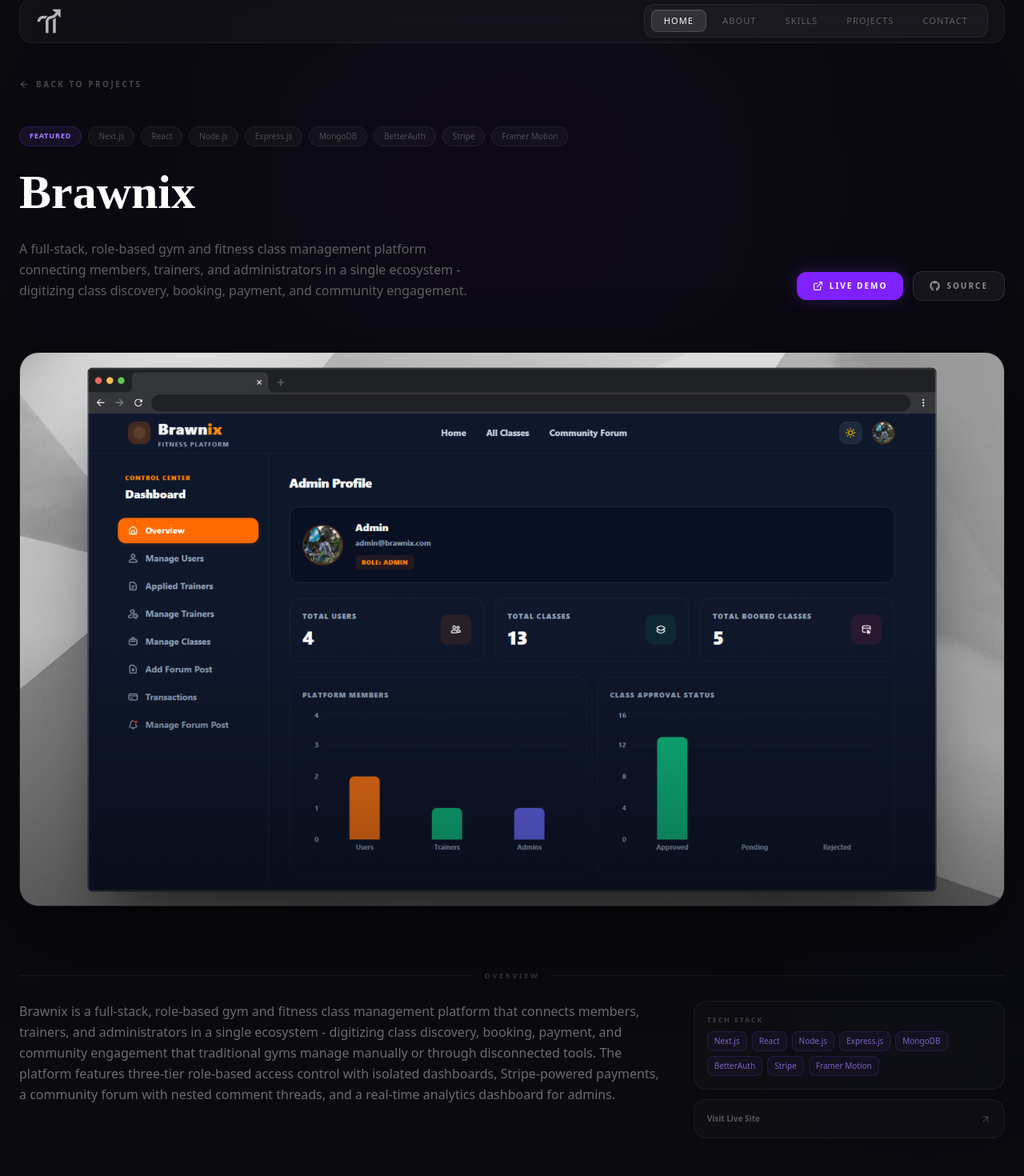
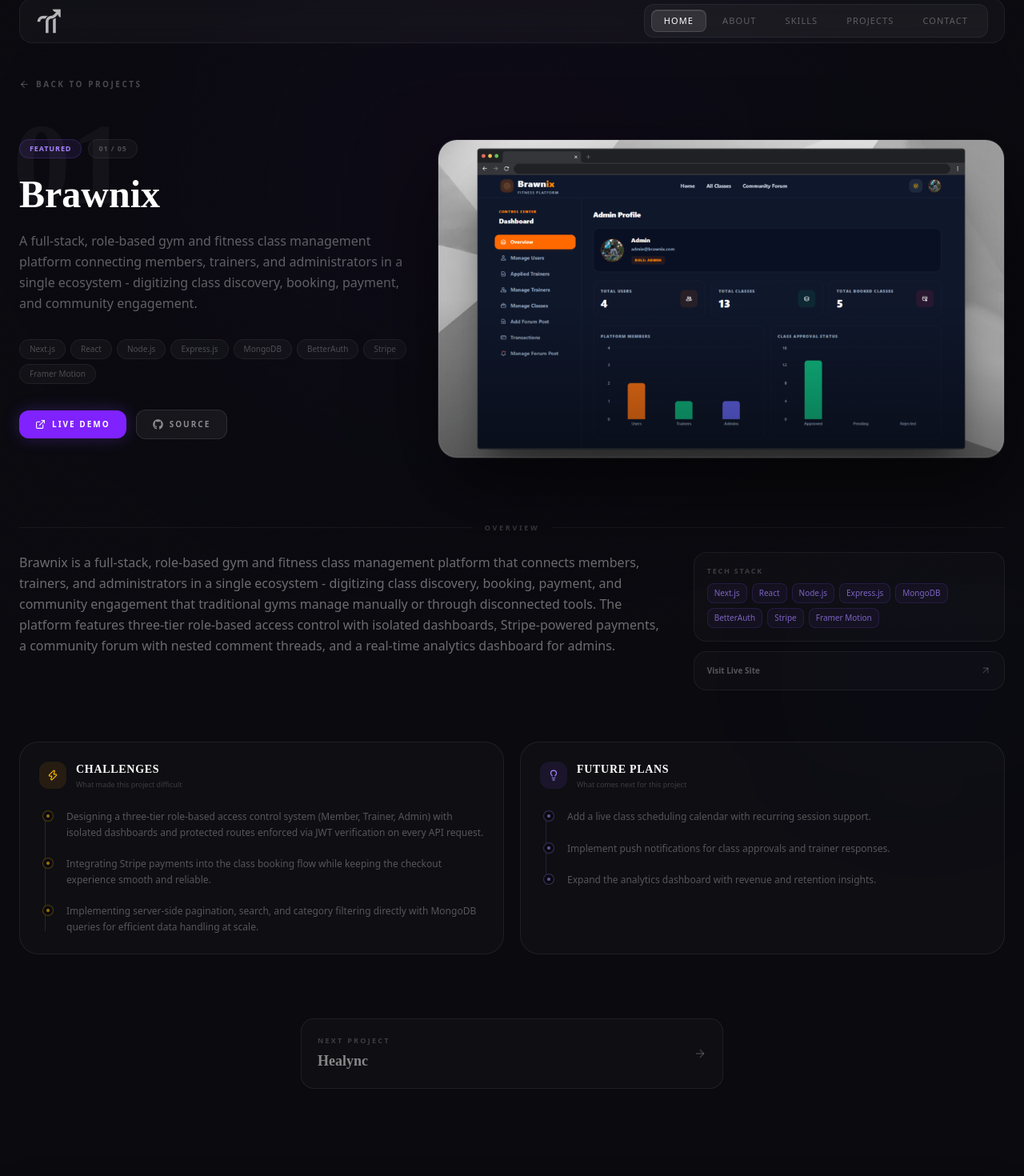
Before and after one commit to tawchifulislam/portfolio, a Next.js app: page /projects/1 in a window 1280 px wide. Shown: the part 18-1488 px from the top of the page at 80% size. Built offline with nearby package versions, Linux system fonts and the light colour scheme.

Commit message:
refactor: add mouse interaction and navigation to ProjectDetail

```diff
--- a/src/app/projects/[id]/ProjectDetail.jsx
+++ b/src/app/projects/[id]/ProjectDetail.jsx
@@ -1,6 +1,7 @@
 'use client';
 
-import { motion } from 'framer-motion';
+import { useRef } from 'react';
+import { motion, useMotionValue, useSpring } from 'framer-motion';
 import Image from 'next/image';
 import Link from 'next/link';
 import {
@@ -9,25 +10,56 @@ import {
   Lightbulb,
   Zap,
   ArrowUpRight,
+  ArrowRight,
 } from 'lucide-react';
 import { FaGithub } from 'react-icons/fa';
 import { variants } from '@/lib/constants';
 
-export default function ProjectDetail({ project }) {
+export default function ProjectDetail({ project, index, total, nextProject }) {
+  const imageRef = useRef(null);
+  const rotateX = useSpring(useMotionValue(0), { stiffness: 150, damping: 20 });
+  const rotateY = useSpring(useMotionValue(0), { stiffness: 150, damping: 20 });
+
   if (!project) return null;
+
+  function handleMouseMove(e) {
+    const bounds = imageRef.current.getBoundingClientRect();
+    const px = (e.clientX - bounds.left) / bounds.width - 0.5;
+    const py = (e.clientY - bounds.top) / bounds.height - 0.5;
+    rotateY.set(px * 8);
+    rotateX.set(py * -8);
+  }
+
+  function handleMouseLeave() {
+    rotateX.set(0);
+    rotateY.set(0);
+  }
 
   return (
     <main className="relative min-h-screen overflow-hidden">
+      {/* Grain texture */}
+      <svg className="fixed inset-0 w-full h-full opacity-[0.025] pointer-events-none mix-blend-overlay z-0">
+        <filter id="grain">
+          <feTurbulence
+            type="fractalNoise"
+            baseFrequency="0.85"
+            numOctaves="3"
+            stitchTiles="stitch"
+          />
+        </filter>
+        <rect width="100%" height="100%" filter="url(#grain)" />
+      </svg>
+
       <div className="absolute top-0 left-1/2 -translate-x-1/2 w-200 h-125 bg-violet-600/4 rounded-full blur-[150px] pointer-events-none" />
       <div className="absolute bottom-1/3 right-0 w-64 h-64 bg-indigo-600/3 rounded-full blur-[100px] pointer-events-none" />
 
-      <div className="relative w-full pt-28 pb-16 px-4 sm:px-6">
+      <div className="relative w-full pt-28 px-4 sm:px-6">
         <div className="max-w-7xl mx-auto">
           <motion.div
             initial={{ opacity: 0, x: -16 }}
             animate={{ opacity: 1, x: 0 }}
             transition={{ duration: 0.4 }}
-            className="mb-10"
+            className="mb-14"
           >
             <Link
               href="/#projects"
@@ -41,27 +73,36 @@ export default function ProjectDetail({ project }) {
             </Link>
           </motion.div>
 
+          {/* Hero: two-column with layered index numeral */}
+          <div className="grid grid-cols-1 lg:grid-cols-12 gap-10 lg:gap-6 mb-20">
+            <div className="lg:col-span-5 relative">
+              {index && (
+                <span
+                  aria-hidden
+                  className="absolute -top-10 -left-2 text-[7rem] sm:text-[9rem] font-black font-[--font-syne] text-white/[0.035] leading-none select-none pointer-events-none"
+                >
+                  {String(index).padStart(2, '0')}
+                </span>
+              )}
+
               <motion.div
                 variants={variants.fadeUp}
                 initial="hidden"
                 animate="visible"
                 transition={{ delay: 0.05 }}
-            className="flex flex-wrap gap-2 mb-5"
+                className="relative flex flex-wrap gap-2 mb-5"
               >
                 {project.featured && (
                   <span className="px-3 py-1 rounded-full text-[9px] font-black tracking-widest uppercase bg-violet-500/10 text-violet-400 border border-violet-500/20">
                     Featured
                   </span>
                 )}
-
-            {project.tags?.map(tag => (
-              <span
-                key={tag}
-                className="px-3 py-1 rounded-full text-[10px] text-white/25 bg-white/3 border border-white/6"
-              >
-                {tag}
+                {total && (
+                  <span className="px-3 py-1 rounded-full text-[9px] font-black tracking-widest uppercase text-white/25 bg-white/3 border border-white/6">
+                    {String(index).padStart(2, '0')} /{' '}
+                    {String(total).padStart(2, '0')}
                   </span>
-            ))}
+                )}
               </motion.div>
 
               <motion.h1
@@ -69,55 +110,86 @@ export default function ProjectDetail({ project }) {
                 initial="hidden"
                 animate="visible"
                 transition={{ delay: 0.1 }}
-            className="text-4xl sm:text-5xl md:text-6xl font-bold font-[--font-syne] text-white leading-tight mb-5"
+                className="relative text-4xl sm:text-5xl font-bold font-[--font-syne] text-white leading-[1.05] mb-5"
               >
                 {project.title}
               </motion.h1>
+
+              <motion.p
+                variants={variants.fadeUp}
+                initial="hidden"
+                animate="visible"
+                transition={{ delay: 0.15 }}
+                className="text-white/35 text-sm sm:text-base leading-relaxed mb-8"
+              >
+                {project.description}
+              </motion.p>
 
               <motion.div
                 variants={variants.fadeUp}
                 initial="hidden"
                 animate="visible"
-            transition={{ delay: 0.15 }}
-            className="flex flex-col sm:flex-row items-start sm:items-end justify-between gap-6"
+                transition={{ delay: 0.2 }}
+                className="flex flex-wrap gap-1.5 mb-8"
               >
-            <p className="text-white/35 text-sm sm:text-base leading-relaxed max-w-xl">
-              {project.description}
-            </p>
+                {project.tags?.map(tag => (
+                  <span
+                    key={tag}
+                    className="px-3 py-1 rounded-full text-[10px] text-white/25 bg-white/3 border border-white/6 hover:border-violet-500/20 hover:text-white/45 transition-colors duration-300"
+                  >
+                    {tag}
+                  </span>
+                ))}
+              </motion.div>
 
-            <div className="flex items-center gap-3 shrink-0">
-              <a
+              <motion.div
+                variants={variants.fadeUp}
+                initial="hidden"
+                animate="visible"
+                transition={{ delay: 0.25 }}
+                className="flex items-center gap-3"
+              >
+                <motion.a
                   href={project.liveUrl}
                   target="_blank"
                   rel="noopener noreferrer"
-                className="flex items-center gap-2 px-5 py-2.5 rounded-xl bg-violet-600 hover:bg-violet-500 text-white text-[10px] font-black tracking-[0.2em] uppercase transition-all duration-300 shadow-[0_0_20px_rgba(124,58,237,0.3)] whitespace-nowrap"
+                  whileHover={{ scale: 1.03 }}
+                  whileTap={{ scale: 0.97 }}
+                  className="flex items-center gap-2 px-5 py-2.5 rounded-xl bg-violet-600 hover:bg-violet-500 text-white text-[10px] font-black tracking-[0.2em] uppercase transition-colors duration-300 shadow-[0_0_20px_rgba(124,58,237,0.3)] hover:shadow-[0_0_32px_rgba(124,58,237,0.5)] whitespace-nowrap"
                 >
                   <ExternalLink size={13} />
                   Live Demo
-              </a>
+                </motion.a>
 
-              <a
+                <motion.a
                   href={project.githubUrl}
                   target="_blank"
                   rel="noopener noreferrer"
-                className="flex items-center gap-2 px-5 py-2.5 rounded-xl bg-white/5 hover:bg-white/9 border border-white/10 text-white/50 hover:text-white text-[10px] font-black tracking-[0.2em] uppercase transition-all duration-300 whitespace-nowrap"
+                  whileHover={{ scale: 1.03 }}
+                  whileTap={{ scale: 0.97 }}
+                  className="flex items-center gap-2 px-5 py-2.5 rounded-xl bg-white/5 hover:bg-white/9 border border-white/10 text-white/50 hover:text-white text-[10px] font-black tracking-[0.2em] uppercase transition-colors duration-300 whitespace-nowrap"
                 >
                   <FaGithub size={13} />
                   Source
-              </a>
-            </div>
+                </motion.a>
               </motion.div>
             </div>
-      </div>
 
+            {/* Tilt image */}
             <motion.div
               initial={{ opacity: 0, y: 30 }}
               animate={{ opacity: 1, y: 0 }}
               transition={{ delay: 0.2, duration: 0.6 }}
-        className="relative w-full px-4 sm:px-6 mb-20"
+              className="lg:col-span-7"
+              style={{ perspective: 1200 }}
             >
-        <div className="max-w-7xl mx-auto">
-          <div className="relative w-full aspect-video rounded-2xl sm:rounded-3xl overflow-hidden border border-white/8 shadow-[0_40px_100px_rgba(0,0,0,0.6)]">
+              <motion.div
+                ref={imageRef}
+                onMouseMove={handleMouseMove}
+                onMouseLeave={handleMouseLeave}
+                style={{ rotateX, rotateY, transformStyle: 'preserve-3d' }}
+                className="relative w-full aspect-video rounded-2xl sm:rounded-3xl overflow-hidden border border-white/8 shadow-[0_40px_100px_rgba(0,0,0,0.6)]"
+              >
                 <Image
                   src={project.image}
                   alt={project.title}
@@ -125,13 +197,15 @@ export default function ProjectDetail({ project }) {
                   className="object-cover object-top"
                   priority
                 />
-
                 <div className="absolute inset-0 bg-linear-to-t from-black/40 via-transparent to-transparent" />
+                <div className="absolute inset-0 rounded-2xl sm:rounded-3xl ring-1 ring-inset ring-white/5" />
+              </motion.div>
+            </motion.div>
           </div>
         </div>
-      </motion.div>
+      </div>
 
-      <div className="max-w-7xl mx-auto px-4 sm:px-6 pb-32">
+      <div className="max-w-7xl mx-auto px-4 sm:px-6 pb-20">
         <motion.div
           variants={variants.fadeUp}
           initial="hidden"
@@ -141,11 +215,9 @@ export default function ProjectDetail({ project }) {
         >
           <div className="flex items-center gap-4 mb-6">
             <div className="h-px flex-1 bg-white/6" />
-
             <span className="text-[9px] font-black tracking-[0.3em] uppercase text-white/20">
               Overview
             </span>
-
             <div className="h-px flex-1 bg-white/6" />
           </div>
 
@@ -161,7 +233,6 @@ export default function ProjectDetail({ project }) {
                 <p className="text-[9px] font-black tracking-[0.2em] uppercase text-white/20 mb-2">
                   Tech Stack
                 </p>
-
                 <div className="flex flex-wrap gap-1.5">
                   {project.tags?.map(tag => (
                     <span
@@ -183,7 +254,6 @@ export default function ProjectDetail({ project }) {
                 <span className="text-[10px] font-bold text-white/30 group-hover:text-white/60 transition-colors duration-300">
                   Visit Live Site
                 </span>
-
                 <ArrowUpRight
                   size={14}
                   className="text-white/20 group-hover:text-violet-400 transition-colors duration-300"
@@ -205,27 +275,23 @@ export default function ProjectDetail({ project }) {
               <span className="p-2.5 rounded-xl bg-amber-500/10 text-amber-400">
                 <Zap size={14} />
               </span>
-
               <div>
                 <h2 className="text-sm font-bold font-[--font-syne] uppercase tracking-wider text-white">
                   Challenges
                 </h2>
-
                 <p className="text-[9px] text-white/20 mt-0.5">
                   What made this project difficult
                 </p>
               </div>
             </div>
 
-            <ul className="flex flex-col gap-4">
+            <ul className="relative flex flex-col gap-5 pl-1">
+              <div className="absolute left-1.75 top-1 bottom-1 w-px bg-amber-400/15" />
               {project.challenges?.map((item, i) => (
-                <li key={i} className="flex gap-4 group/item">
-                  <span className="text-[9px] font-black text-amber-400/40 mt-0.5 shrink-0 tabular-nums pt-0.5">
-                    {String(i + 1).padStart(2, '0')}
+                <li key={i} className="relative flex gap-4 group/item">
+                  <span className="relative z-10 w-3.5 h-3.5 mt-0.5 rounded-full bg-[#0a0a0f] border border-amber-400/30 flex items-center justify-center shrink-0">
+                    <span className="w-1 h-1 rounded-full bg-amber-400/60" />
                   </span>
-
-                  <div className="h-px w-4 bg-amber-400/20 mt-2 shrink-0" />
-
                   <p className="text-xs text-white/30 leading-relaxed group-hover/item:text-white/50 transition-colors duration-300">
                     {item}
                   </p>
@@ -245,27 +311,23 @@ export default function ProjectDetail({ project }) {
               <span className="p-2.5 rounded-xl bg-violet-500/10 text-violet-400">
                 <Lightbulb size={14} />
               </span>
-
               <div>
                 <h2 className="text-sm font-bold font-[--font-syne] uppercase tracking-wider text-white">
                   Future Plans
                 </h2>
-
                 <p className="text-[9px] text-white/20 mt-0.5">
                   What comes next for this project
                 </p>
               </div>
             </div>
 
-            <ul className="flex flex-col gap-4">
+            <ul className="relative flex flex-col gap-5 pl-1">
+              <div className="absolute left-1.75 top-1 bottom-1 w-px bg-violet-400/15" />
               {project.improvements?.map((item, i) => (
-                <li key={i} className="flex gap-4 group/item">
-                  <span className="text-[9px] font-black text-violet-400/40 mt-0.5 shrink-0 tabular-nums pt-0.5">
-                    {String(i + 1).padStart(2, '0')}
+                <li key={i} className="relative flex gap-4 group/item">
+                  <span className="relative z-10 w-3.5 h-3.5 mt-0.5 rounded-full bg-[#0a0a0f] border border-violet-400/30 flex items-center justify-center shrink-0">
+                    <span className="w-1 h-1 rounded-full bg-violet-400/60" />
                   </span>
-
-                  <div className="h-px w-4 bg-violet-400/20 mt-2 shrink-0" />
-
                   <p className="text-xs text-white/30 leading-relaxed group-hover/item:text-white/50 transition-colors duration-300">
                     {item}
                   </p>
@@ -274,26 +336,36 @@ export default function ProjectDetail({ project }) {
             </ul>
           </motion.div>
         </div>
+      </div>
 
+      {nextProject && (
         <motion.div
           initial={{ opacity: 0, y: 20 }}
           whileInView={{ opacity: 1, y: 0 }}
           viewport={{ once: true }}
           transition={{ duration: 0.5 }}
-          className="mt-16 flex justify-center"
+          className="max-w-xl mx-auto px-4 sm:px-6 pb-28"
         >
           <Link
-            href="/#projects"
-            className="group flex items-center gap-2 px-8 py-4 rounded-2xl bg-white/2 hover:bg-white/5 border border-white/[0.07] hover:border-violet-500/25 text-white/25 hover:text-white/60 text-[10px] font-black tracking-[0.25em] uppercase transition-all duration-500"
+            href={`/projects/${nextProject.id}`}
+            className="group flex items-center justify-between p-4 sm:p-5 rounded-2xl bg-white/2 hover:bg-white/4 border border-white/[0.07] hover:border-violet-500/25 transition-all duration-500"
           >
-            <ArrowLeft
-              size={13}
-              className="group-hover:-translate-x-1 transition-transform duration-300"
+            <div>
+              <p className="text-[9px] font-black tracking-[0.25em] uppercase text-white/20 mb-1">
+                Next Project
+              </p>
+              <p className="text-base sm:text-lg font-bold font-[--font-syne] text-white/50 group-hover:text-white transition-colors duration-300">
+                {nextProject.title}
+              </p>
+            </div>
+
+            <ArrowRight
+              size={16}
+              className="text-white/20 group-hover:text-violet-400 group-hover:translate-x-1.5 transition-all duration-300"
             />
-            Back to All Projects
           </Link>
         </motion.div>
-      </div>
+      )}
     </main>
   );
 }
--- a/src/app/projects/[id]/page.jsx
+++ b/src/app/projects/[id]/page.jsx
@@ -22,9 +22,19 @@ export async function generateMetadata({ params }) {
 
 export default async function ProjectPage({ params }) {
   const { id } = await params;
-  const project = projects.find(p => p.id === id);
+  const currentIndex = projects.findIndex(p => p.id === id);
+  const project = projects[currentIndex];
 
   if (!project) notFound();
 
-  return <ProjectDetail project={project} />;
+  const nextProject = projects[(currentIndex + 1) % projects.length];
+
+  return (
+    <ProjectDetail
+      project={project}
+      index={currentIndex + 1}
+      total={projects.length}
+      nextProject={nextProject}
+    />
+  );
 }
```
Lines whose indentation alone changed are shown as unchanged.
